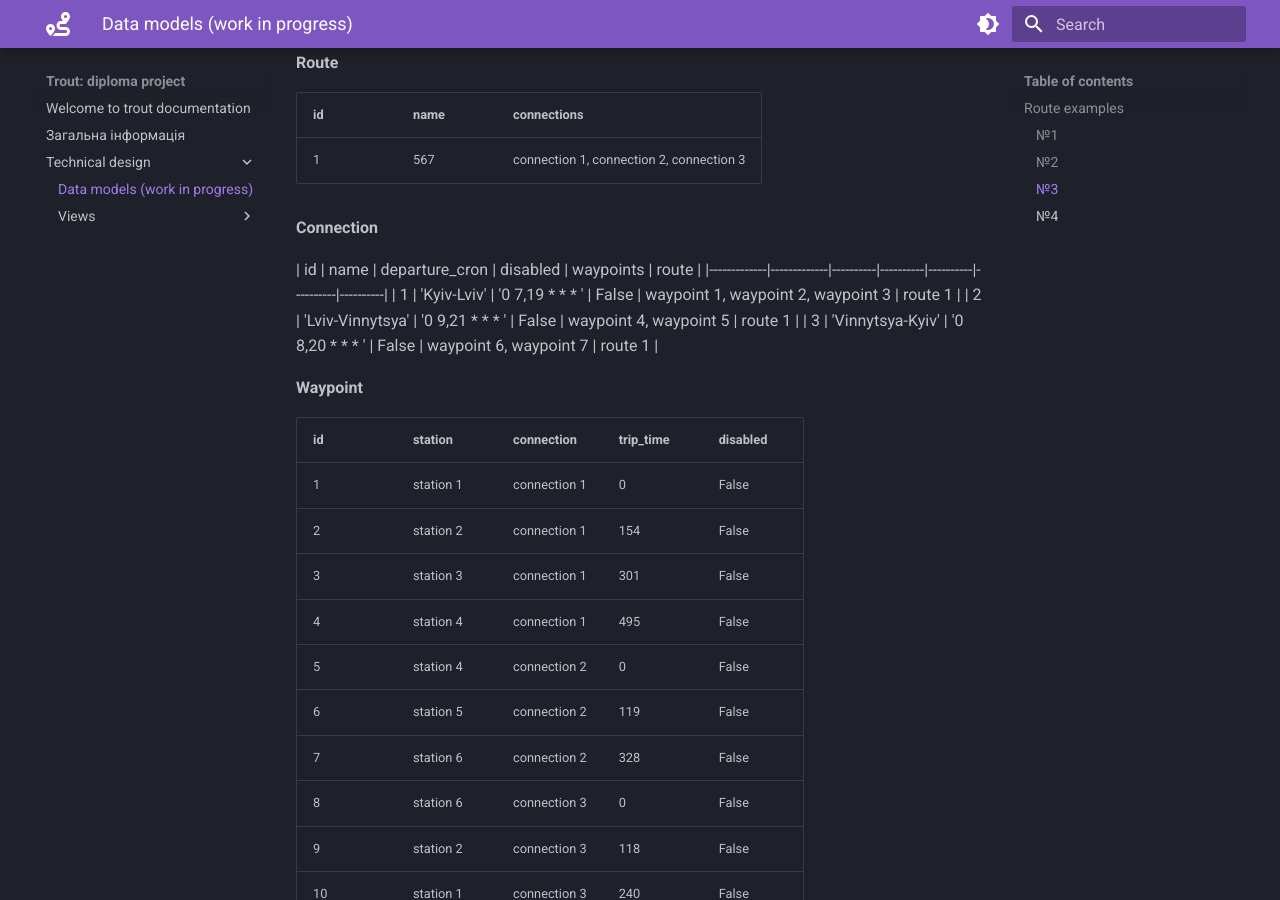
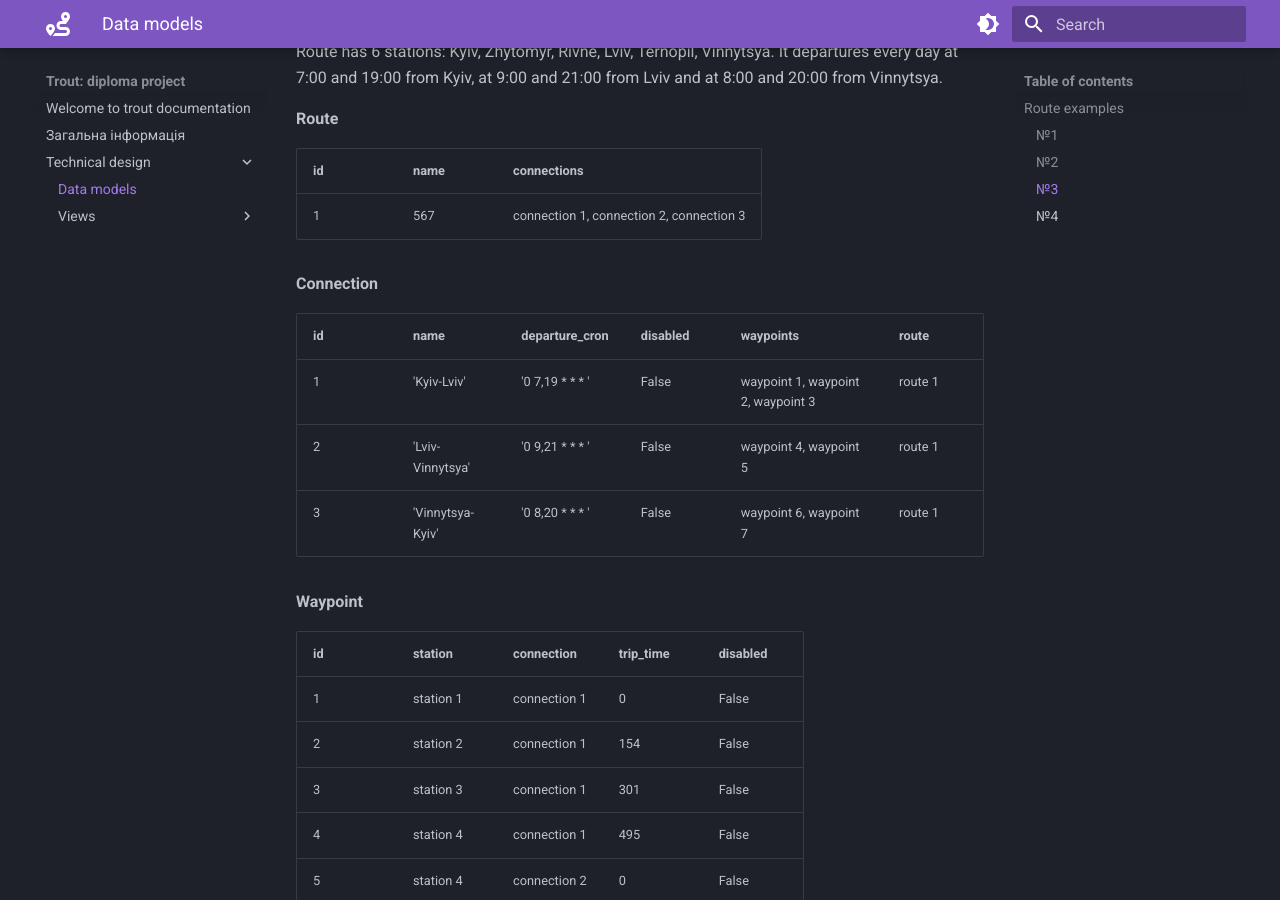
Before and after one commit to drewg3r/trout, an MkDocs documentation site: the page built from docs/docs/technical-design/models.md, in a window 1280 px wide and 900 px high, scrolled down 5148 px. Built offline with MkDocs 1.6.1 and Material for MkDocs 9.7.7, drawn with Linux system fonts in a browser that asks for light colours; some of the changed text lies outside the part shown.

Commit message:
Fix minor mistakes in 'models.md' document

````diff
--- a/docs/docs/technical-design/models.md
+++ b/docs/docs/technical-design/models.md
@@ -1,4 +1,4 @@
-# Data models (work in progress)
+# Data models
 
 ```mermaid
 ---
@@ -186,7 +186,7 @@
 **Connection**
 
 | id | name | departure_cron | disabled | waypoints | route |
-|-------------|-------------|----------|----------|----------|----------|----------|
+|-------------|-------------|----------|----------|----------|----------|
 | 1 | 'Kyiv-Lviv' | '0 7,19 * * * ' | False | waypoint 1, waypoint 2, waypoint 3 | route 1 |
 | 2 | 'Lviv-Vinnytsya' | '0 9,21 * * * ' | False | waypoint 4, waypoint 5 | route 1 |
 | 3 | 'Vinnytsya-Kyiv' | '0 8,20 * * * ' | False | waypoint 6, waypoint 7 | route 1 |
@@ -245,7 +245,7 @@
 **Connection**
 
 | id | name | departure_cron | disabled | waypoints | route |
-|-------------|-------------|----------|----------|----------|----------|----------|
+|-------------|----------|----------|----------|----------|----------|
 | 1 | '567' | '0 7,19 * * * ' | False | waypoint 1, waypoint 2, waypoint 3, waypoint 4, waypoint 5, waypoint 6, waypoint 7 | route 1 |
 
 **Waypoint**
````
Also changed, not shown: other parts of docs/docs/technical-design/models.md (+3 -3 lines).
